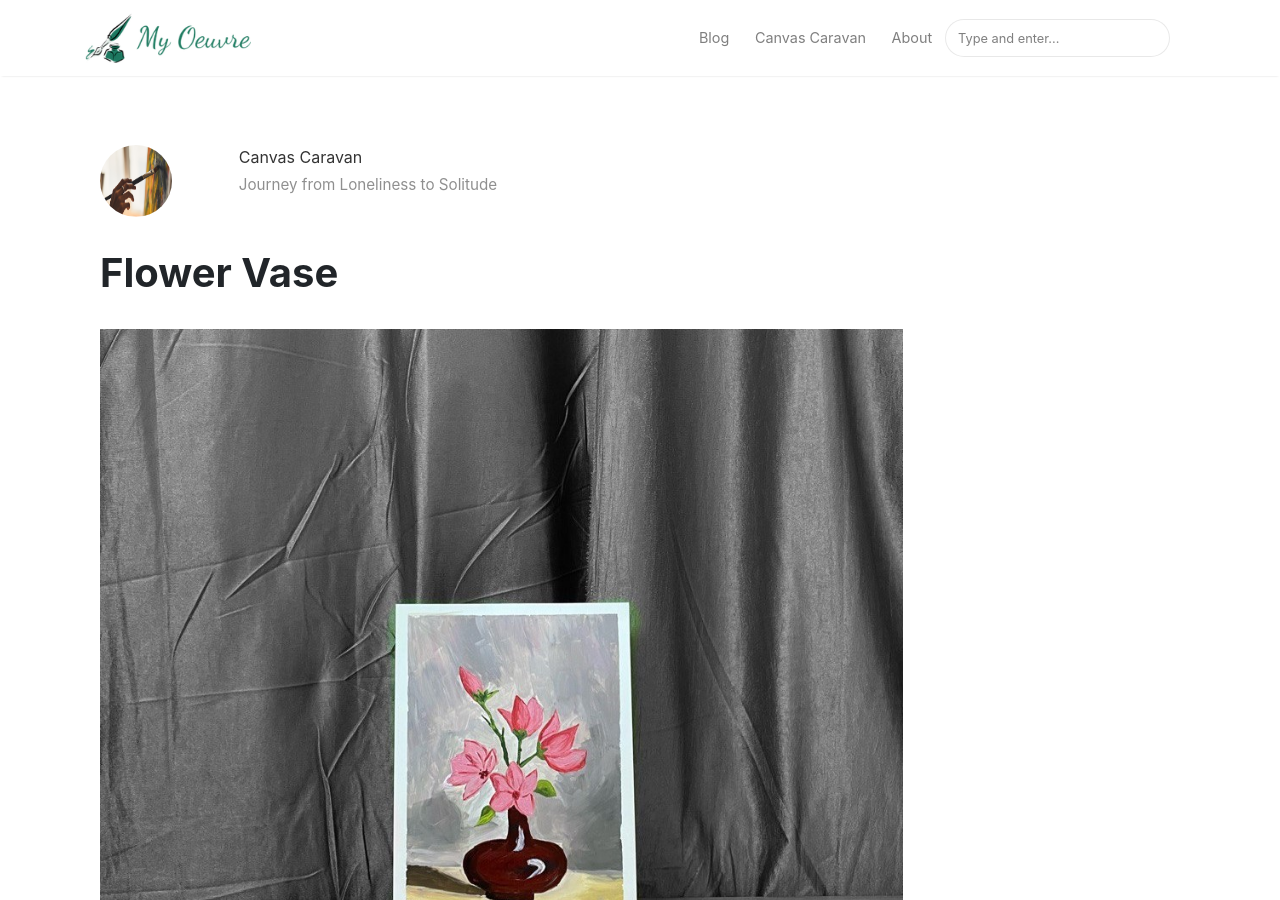
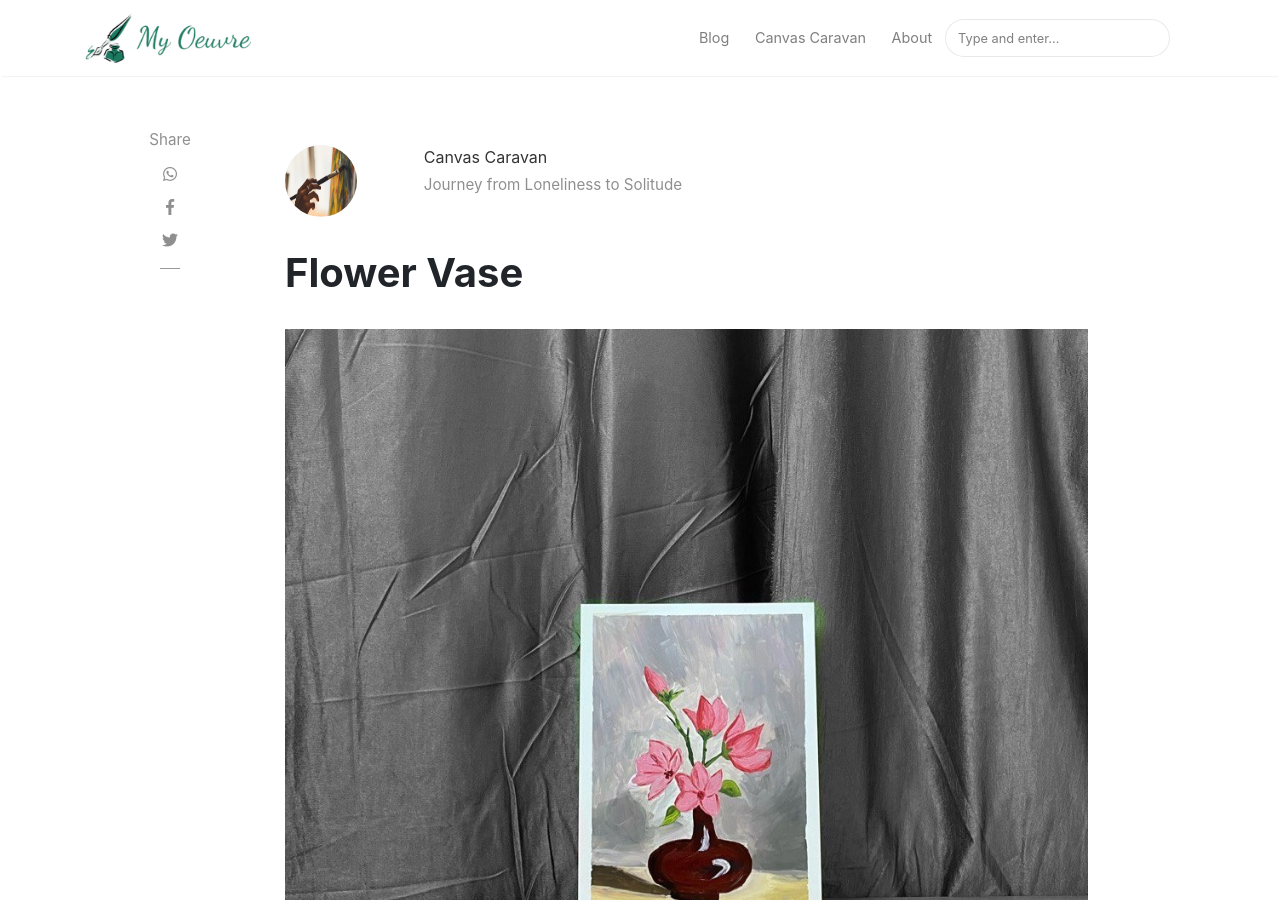
Before and after one commit to z426/z426.github.io, a Jekyll site: the page built from _photos/2022-12-22-op-flower-vase.md, in a window 1280 px wide and 900 px high. Built offline with Jekyll 4.4.1, drawn with Linux system fonts in a browser that asks for light colours; nearby versions of some CDN libraries; comment, search, counter and statistics services are not loaded.

Commit message:
Update photo.html

```diff
--- a/_layouts/photo.html
+++ b/_layouts/photo.html
@@ -11,9 +11,9 @@ post_class: photo-template
     <div class="row">
 
         <!-- Post Share -->
-        <!-- <div class="col-md-2 pl-0">
+         <div class="col-md-2 pl-0">
             {% include share.html %}
-        </div> -->
+        </div>
 
         <!-- Post -->
         {% assign author = site.authors[page.author] %}
```
